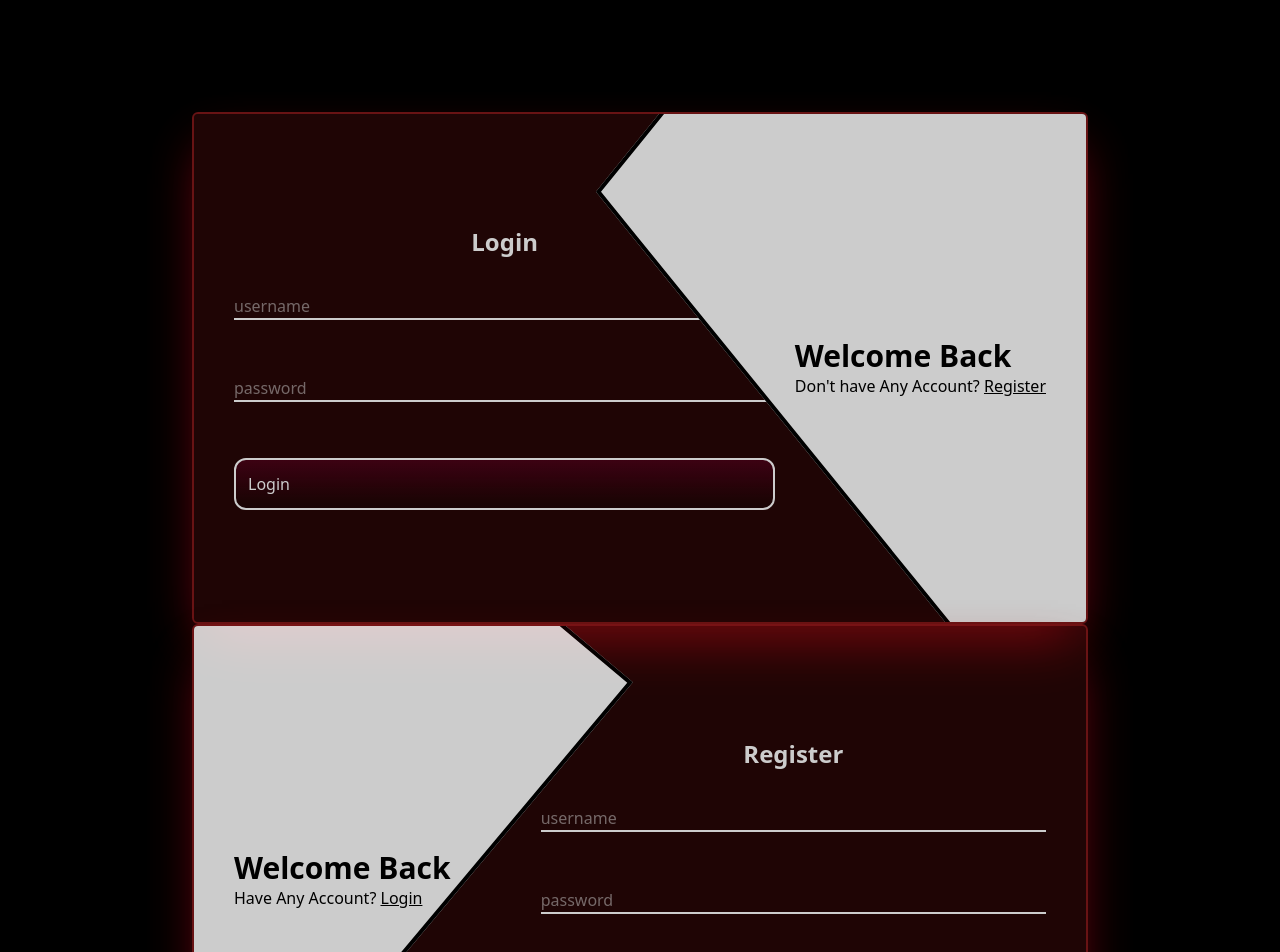
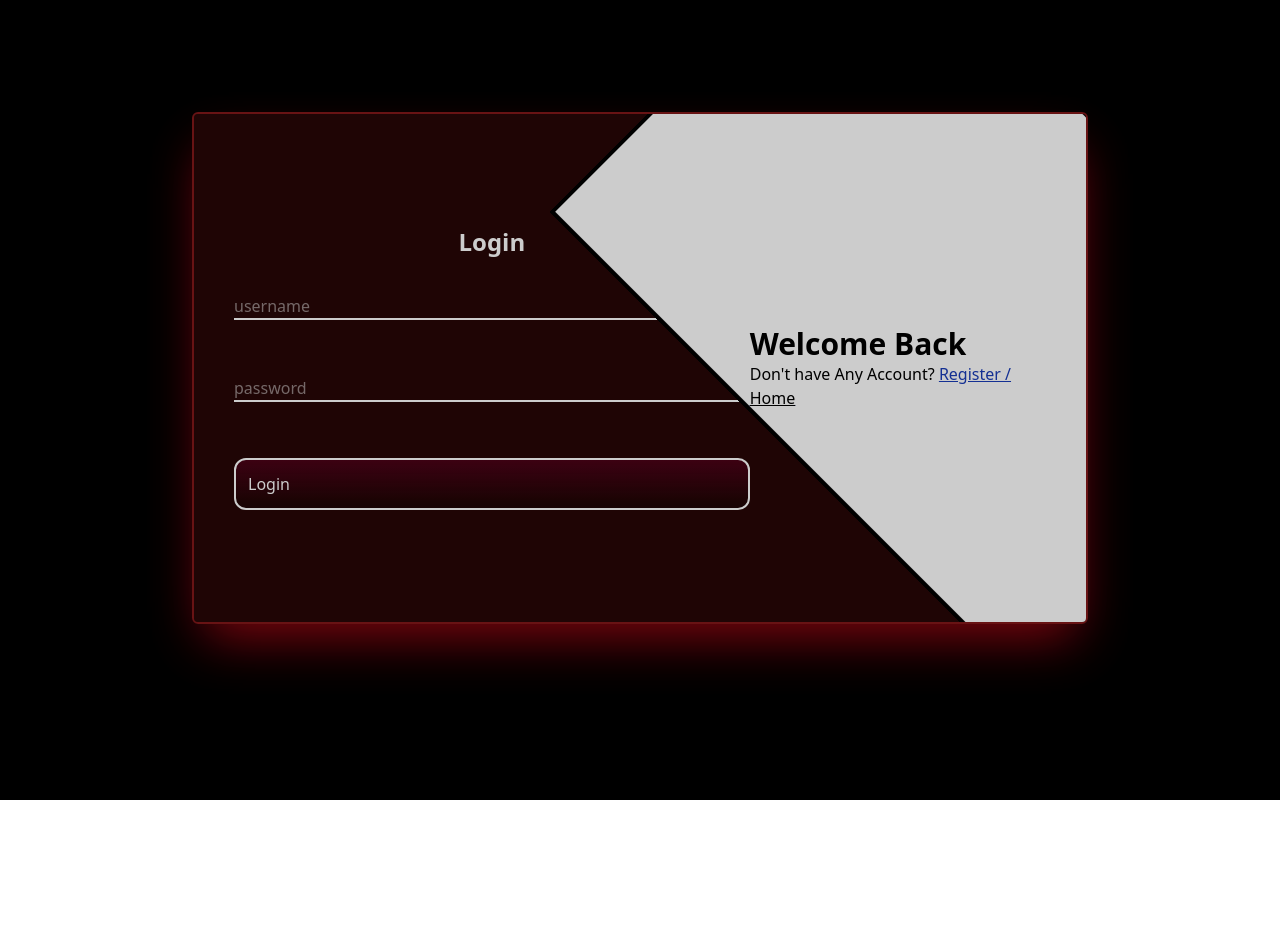
Before and after one commit to Promi-15/cloud-crunch, a React (Vite) app: page /login in a window 1280 px wide. Shown: the top 952 px of the page. After the commit the page ends 800 px from the top, so only its background shows below. Built offline with nearby package versions, Linux system fonts and the light colour scheme.

Commit message:
login page animation

```diff
--- a/src/pages/Login.jsx
+++ b/src/pages/Login.jsx
@@ -1,40 +1,119 @@
-import React from "react";
+import React, { useEffect, useState } from "react";
+import AOS from "aos";
+import "aos/dist/aos.css";
+import { Link } from "react-router-dom";
 
 const Login = () => {
+  const [state, setState] = useState("Login");
+  console.log(state);
+
+  useEffect(() => {
+    AOS.init();
+  }, []);
   return (
-    <div className="bg-black w-full min-h-screen pt-28 ">
-      <div className="w-4xl h-2/3 border-2 border-red-900 shadow-2xl shadow-red-800 px-10 py-28 mx-auto flex flex-row justify-between items-center rounded-md bg-clip-padding backdrop-filter backdrop-blur-[10px] bg-[rgba(130,23,23,0.3)] opacity-80 relative overflow-hidden">
-        <div className="text-white  w-2/3" >
+    <div className="bg-black w-full min-h-screen pt-28 pb-28">
+      {state == "Login" ? (
+        <div
+          className="w-4xl h-2/3 border-2 border-red-900 shadow-2xl shadow-red-800 px-10 py-28 mx-auto flex flex-row justify-between items-center rounded-md bg-clip-padding backdrop-filter backdrop-blur-[10px] bg-[rgba(130,23,23,0.3)] opacity-80 relative overflow-hidden"
+          data-aos-duration="1000"
+        >
+          <div
+            className="text-white  w-2/3"
+            data-aos="fade-right"
+            data-aos-duration="2000"
+          >
             <p className="text-center text-2xl font-bold pb-9">Login</p>
-          <div className="flex flex-col gap-5 space-y-9">
-            <input type="text" name="" placeholder="username" className="border-b-2 border-white"/>
-            <input type="password" placeholder="password" className="border-b-2 border-white" id="" />
-            <p className="w-full border-white border-2 p-3 rounded-xl bg-gradient-to-t from-black/15 to-rose-950/95">Login</p>
+            <div
+              className="flex flex-col gap-5 space-y-9"
+              data-aos="fade-right"
+              data-aos-duration="500"
+            >
+              <input
+                type="text"
+                name=""
+                placeholder="username"
+                className="border-b-2 border-white"
+              />
+              <input
+                type="password"
+                placeholder="password"
+                className="border-b-2 border-white"
+                id=""
+              />
+              <p className="w-full border-white border-2 p-3 rounded-xl bg-gradient-to-t from-black/15 to-rose-950/95">
+                Login
+              </p>
             </div>
           </div>
           <div className="z-10">
             <p className="text-black text-3xl font-bold">Welcome Back</p>
-          <p>Don't have Any Account? <span className="underline">Register</span> </p>
+            <p>
+              Don't have Any Account?{" "}
+              <span className="underline text-blue-800 hover:shadow-2xl  cursor-pointer" onClick={() => setState("Register")}>
+                Register / <Link to={"/"} className="text-black underline" >Home</Link>
+              </span>{" "}
+            </p>
           </div>
-        <div className="absolute w-full bg-white h-[450px] rotate-45 skew-6  -right-96 border-4 border-black"></div>
+          <div
+            className="absolute w-full bg-white h-[450px] rotate-45 skew-6  -right-96 border-4 border-black "
+            data-aos="fade-right"
+            data-aos-duration="1200"
+            // data-aos-delay="200"
+          ></div>
         </div>
-      <div className="w-4xl h-2/3 border-2 border-red-900 shadow-2xl shadow-red-800 px-10 py-28 mx-auto flex flex-row justify-between items-center rounded-md bg-clip-padding backdrop-filter backdrop-blur-[10px] bg-[rgba(130,23,23,0.3)] opacity-80 relative overflow-hidden">
+      ) : (
+        <div
+          className="w-4xl h-2/3 border-2 border-red-900 shadow-2xl shadow-red-800 px-10 py-28 mx-auto flex flex-row justify-between items-center rounded-md bg-clip-padding backdrop-filter backdrop-blur-[10px] bg-[rgba(130,23,23,0.3)] opacity-80 relative overflow-hidden  "
+          data-aos-duration="1000"
+        >
           <div className="z-10">
             <p className="text-black text-3xl font-bold">Welcome Back</p>
-          <p> Have Any Account? <span className="underline">Login</span> </p>
+            <p>
+              {" "}
+              Have Any Account?{" "}
+              <span className="underline text-blue-800 hover:shadow-2xl  cursor-pointer " onClick={() => setState("Login")}>
+                Login  / <Link to={"/"} className="text-black underline" >Home</Link>
+              </span>{" "}
+            </p>
           </div>
-        <div className="text-white  w-2/3 pl-9" >
+          <div
+            className="text-white  w-2/3 pl-9"
+            data-aos="fade-right"
+            data-aos-duration="2000"
+          >
             <p className="text-center text-2xl font-bold pb-9">Register</p>
-          <div className="flex flex-col gap-5 space-y-9">
-            <input type="text" name="" placeholder="username" className="border-b-2 border-white"/>
-            <input type="password" placeholder="password" className="border-b-2 border-white" id="" />
-            <p className="w-full border-white border-2 p-3 rounded-xl bg-gradient-to-t from-black/15 to-rose-950/95">Register</p>
+            <div
+              className="flex flex-col gap-5 space-y-9"
+              data-aos="fade-right"
+              data-aos-duration="500"
+            >
+              <input
+                type="text"
+                name=""
+                placeholder="username"
+                className="border-b-2 border-white"
+              />
+              <input
+                type="password"
+                placeholder="password"
+                className="border-b-2 border-white"
+                id=""
+              />
+              <p className="w-full border-white border-2 p-3 rounded-xl bg-gradient-to-t from-black/15 to-rose-950/95">
+                Register
+              </p>
             </div>
           </div>
 
-        <div className="absolute w-full bg-white h-[460px]  skew-6   border-4 border-black top-5" style={{ transform: 'rotate(-50deg) ', left:"-470px" }}></div>
+          <div
+            className="absolute w-full bg-white h-[460px]  skew-6   border-4 border-black top-5  "
+            data-aos="fade-right"
+            data-aos-duration="1200"
+            data-aos-delay="200"
+            style={{ transform: "rotate(-50deg) ", left: "-470px" }}
+          ></div>
         </div>
-
+      )}
     </div>
   );
 };
```
Also changed, not shown: 1 other file (tests, documents, lock files or other folders). Lines whose indentation alone changed are shown as unchanged.
